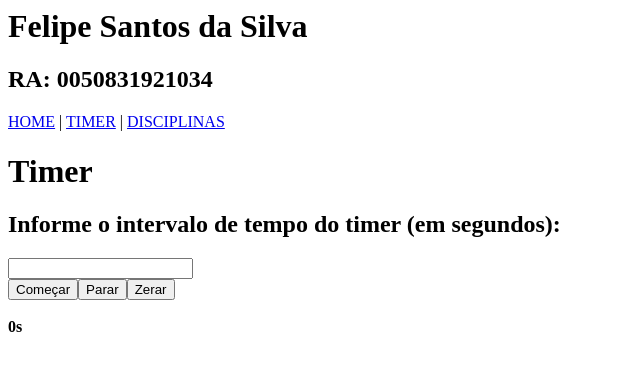
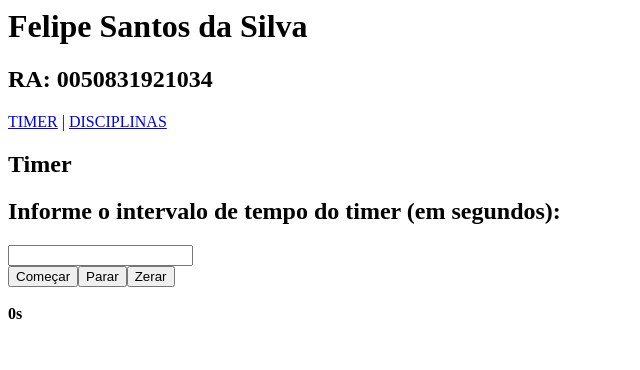
Before and after one commit to felipe428/projeto-timer-com-disciplinas, an Angular app: page /timer in a window 1280 px wide. Shown: the top 370 px of the page, without its empty margins (0-640 px from the left). Built offline with nearby package versions, Linux system fonts and the light colour scheme.

Commit message:
arrumando

```diff
--- a/src/app/app.component.html
+++ b/src/app/app.component.html
@@ -1,7 +1,6 @@
 <h1>Felipe Santos da Silva</h1>
-<h2>RA: 0050831921034 </h2>
+<h2>RA: 0050831921034</h2>
 
-<a [routerLink]="['']">HOME</a> |
 <a [routerLink]="['timer']">TIMER</a> |
 <a [routerLink]="['disciplinas']">DISCIPLINAS</a>
 
--- a/src/app/timer/timer.component.html
+++ b/src/app/timer/timer.component.html
@@ -1,13 +1,13 @@
-<h1>Timer</h1>
+<h2>Timer</h2>
 
-<h2>Informe o intervalo de tempo do timer (em segundos): </h2>
-<input class="form-control" type="text" [(ngModel)]="intervalo"/>
-<br>
+<h2>Informe o intervalo de tempo do timer (em segundos):</h2>
+<input class="form-control" type="text" [(ngModel)]="intervalo" />
+<br />
 
 <button (click)="timer.start(this.intervalo * 1000)">Começar</button>
 <button (click)="timer.stop()">Parar</button>
 <button (click)="timer.zero()">Zerar</button>
 
-<br><br>
+<br /><br />
 
 <b>{{timer.getCount()}}s</b>
```
